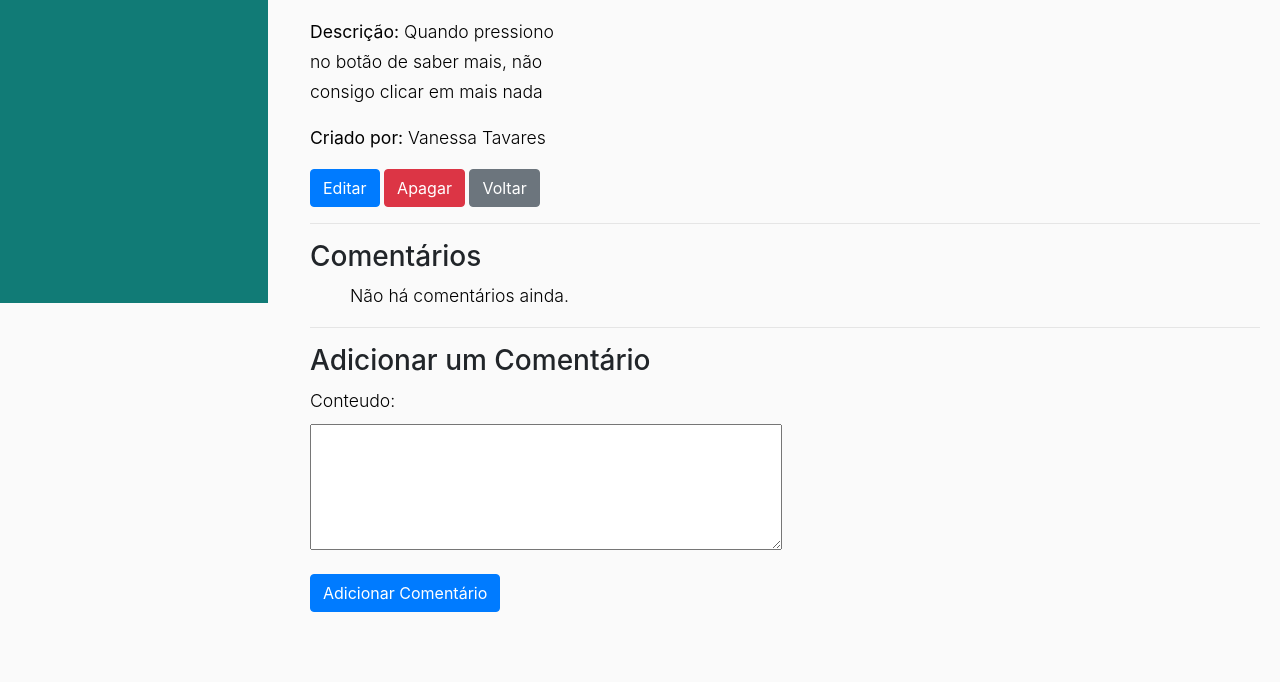
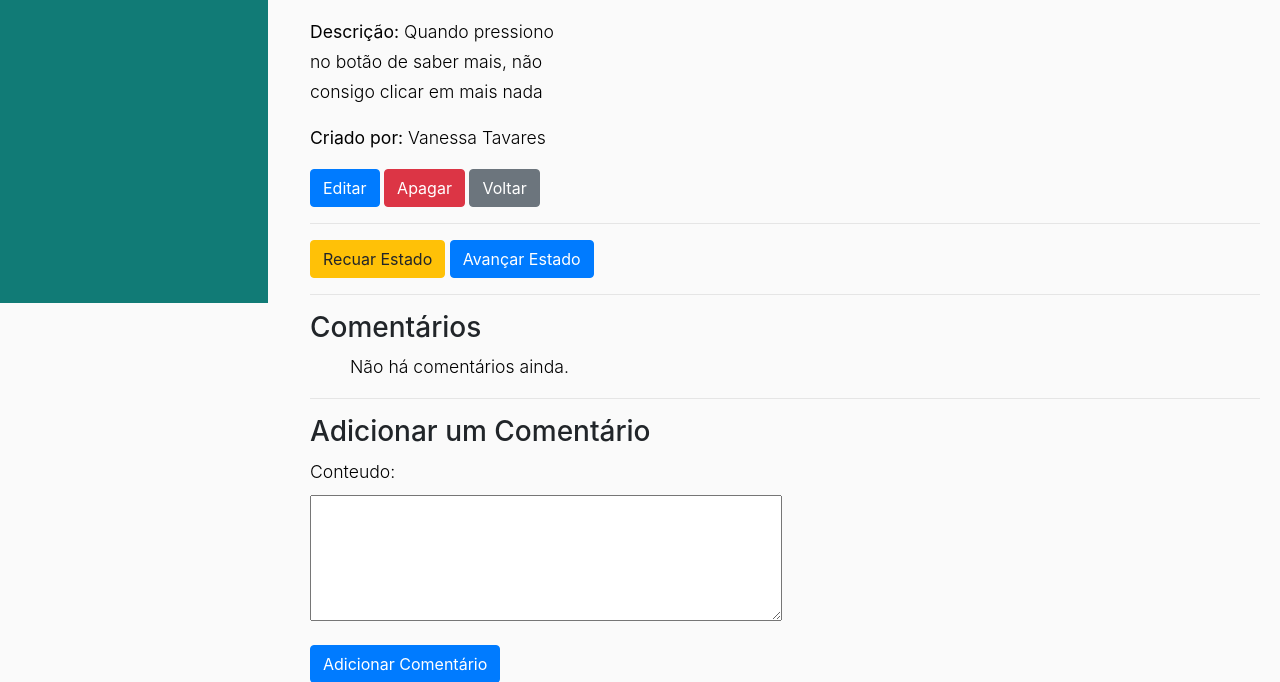
Before and after one commit to dev-qloudyx/QSupport, a Django app: page /59743fc7-aca3-437c-b80a-9a4fc27f1a97/detalhe in a window 1280 px wide. Shown: the part 497-1179 px from the top of the page. Before the commit the page ends 1109 px from the top, so only its background shows below. Run offline with Django 4.2, Linux system fonts and the light colour scheme; a user stored in the database is signed in; data comes from the database, SQL or seed files in the repository; both versions use the stored data as it was after the commit; data that the repository does not hold is empty; some libraries are stand-ins or nearby versions.

Commit message:
WorkFlow

```diff
--- a/Qsupport/ticket/models.py
+++ b/Qsupport/ticket/models.py
@@ -12,6 +12,30 @@ class Estado(models.Model):
     cor = models.CharField(max_length=30)
     font_color = models.CharField(max_length=30)
     descricao = models.CharField(max_length=300)
+
+    def proximo_estado(self):
+        ordem = ['Aberto', 'Assignado', 'Resolvendo', 'Em Espera', 'Resolvido', 'Fechado']
+        indice_atual = ordem.index(self.estado)
+        if indice_atual < len(ordem) - 1:
+            self.estado = ordem[indice_atual + 1]
+            self.save()
+
+    def estado_anterior(self):
+        ordem = ['Aberto', 'Assignado', 'Resolvendo', 'Em Espera', 'Resolvido', 'Fechado']
+        indice_atual = ordem.index(self.estado)
+        if indice_atual > 0:
+            self.estado = ordem[indice_atual - 1]
+            self.save()
+
+    def tem_proximo_estado(self):
+        ordem = ['Aberto', 'Assignado', 'Resolvendo', 'Em Espera', 'Resolvido', 'Fechado']
+        indice_atual = ordem.index(self.estado)
+        return indice_atual < len(ordem) - 1
+
+    def tem_estado_anterior(self):
+        ordem = ['Aberto', 'Assignado', 'Resolvendo', 'Em Espera', 'Resolvido', 'Fechado', '']
+        indice_atual = ordem.index(self.estado)
+        return indice_atual > 0
 
     def __str__(self):
         return self.estado
--- a/Qsupport/ticket/templates/ticket/detalheticket.html
+++ b/Qsupport/ticket/templates/ticket/detalheticket.html
@@ -16,6 +16,26 @@
 
         <a href="{% url 'listaticket' %}" class="btn btn-secondary">Voltar</a>
 
+        <hr>
+        {% if user.is_admin or user.role == "Interno" %}
+            <div>
+                <!-- Botão para recuar estado -->
+                {% if ticket.estado.estado.tem_estado_anterior %}
+                    <form method="post" action="{% url 'recuar_estado_ticket' ticket.uuid %}" style="display:inline;">
+                        {% csrf_token %}
+                        <button type="submit" class="btn btn-warning">Recuar Estado</button>
+                    </form>
+                {% endif %}
+
+                <!-- Botão para avançar estado -->
+                {% if ticket.estado.estado.tem_proximo_estado %}
+                    <form method="post" action="{% url 'avancar_estado_ticket' ticket.uuid %}" style="display:inline;">
+                        {% csrf_token %}
+                        <button type="submit" class="btn btn-primary">Avançar Estado</button>
+                    </form>
+                {% endif %}
+            </div>
+        {% endif %}
         <hr>
 
         {% if user.is_admin or user.role == "Interno"%}
--- a/Qsupport/ticket/urls.py
+++ b/Qsupport/ticket/urls.py
@@ -11,6 +11,8 @@ urlpatterns = [
     path('associar_entid_app/', views.create_entidadeApp, name='associar_entid_app'), #URL para associar entidades as apps
     path('<uuid:uuid>/editar/', views.editar_ticket, name='editar_ticket'),  # Editar ticket
     path('usuarios/alterar_estado/<uuid:uuid>/', views.alterar_estado_usuario, name='alterar_estado_usuario'),
+    path('tickets/<uuid:uuid>/avancar_estado/', views.avancar_estado_ticket, name='avancar_estado_ticket'),
+    path('tickets/<uuid:uuid>/recuar_estado/', views.recuar_estado_ticket, name='recuar_estado_ticket'),
     path('<uuid:uuid>/apagar/', views.apagar_ticket, name='apagar_ticket'),  # Apagar ticket
     path('<uuid:uuid>/detalhe', views.ticket_detalhe, name='detalheticket'),  # Ver detalhes do ticket
     path('email/', views.email, name='email'), #URL para enviar mail
--- a/Qsupport/ticket/views.py
+++ b/Qsupport/ticket/views.py
@@ -123,6 +123,38 @@ def ticket_detalhe(request, uuid):
     else:
         ticket = get_object_or_404(Ticket, uuid=uuid)
         return render(request, 'ticket/detalheticket.html', {'ticket': ticket})
+
+#Avançar os estados via botão
+@login_required
+def avancar_estado_ticket(request, uuid):
+    ticket = get_object_or_404(Ticket, uuid=uuid)
+
+    if request.user.nome == "Admin" or request.user.role == "Interno":
+        if ticket.estado.estado.tem_proximo_estado():
+            ticket.estado.estado.proximo_estado()
+            messages.success(request, 'O estado do ticket foi atualizado para o próximo estado.')
+        else:
+            messages.warning(request, 'O ticket já está no último estado.')
+    else:
+        messages.error(request, 'Você não tem permissão para alterar o estado deste ticket.')
+
+    return redirect('detalheticket', uuid=ticket.uuid)
+
+#Recuar estado via boatão
+@login_required
+def recuar_estado_ticket(request, uuid):
+    ticket = get_object_or_404(Ticket, uuid=uuid)
+
+    if request.user.nome == "Admin" or request.user.role == "Interno":
+        if ticket.estado.estado.tem_estado_anterior():
+            ticket.estado.estado.estado_anterior()
+            messages.success(request, 'O estado do ticket foi alterado para o estado anterior.')
+        else:
+            messages.warning(request, 'O ticket já está no estado inicial.')
+    else:
+        messages.error(request, 'Você não tem permissão para alterar o estado deste ticket.')
+
+    return redirect('detalheticket', uuid=ticket.uuid)
 
 #Editar Ticket
 @login_required
```
Also changed, not shown: Qsupport/db.sqlite3, Qsupport/ticket/migrations/0015_alter_comentario_data_criacao_and_more.py (added).
